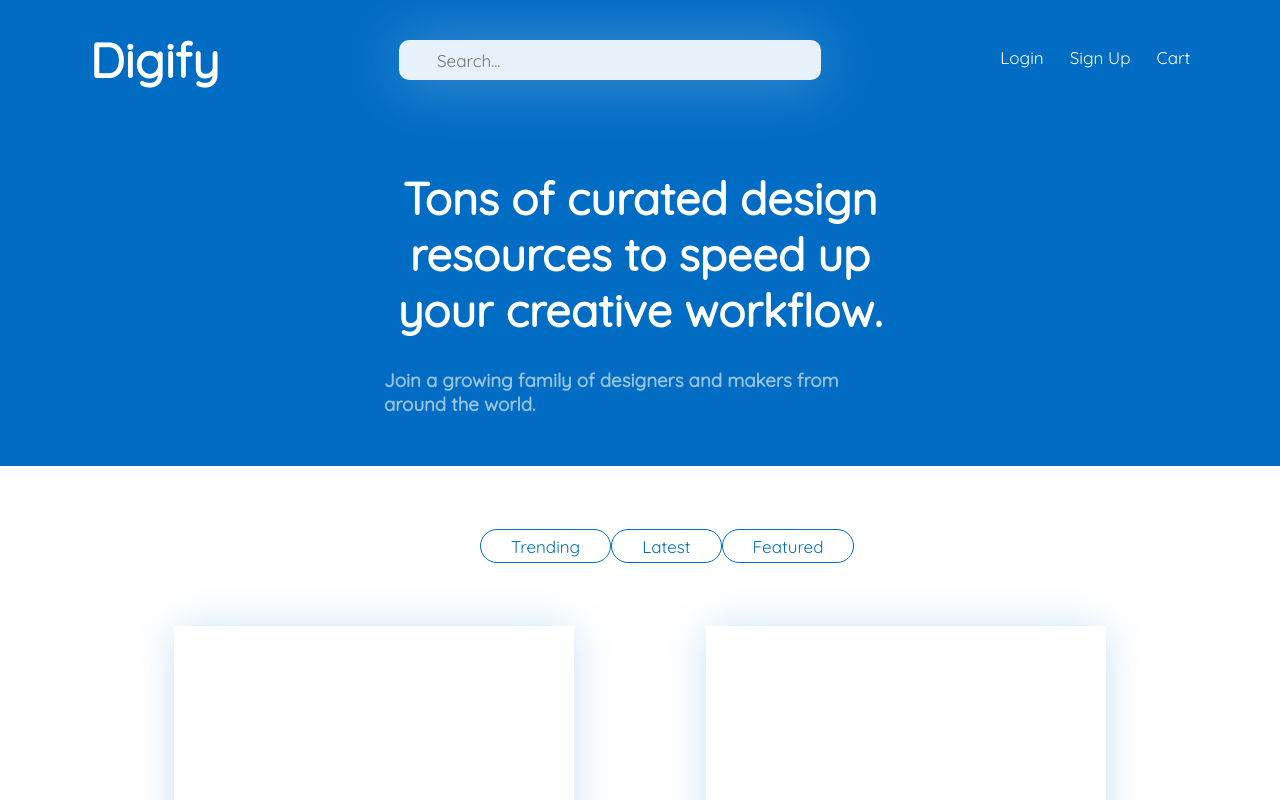
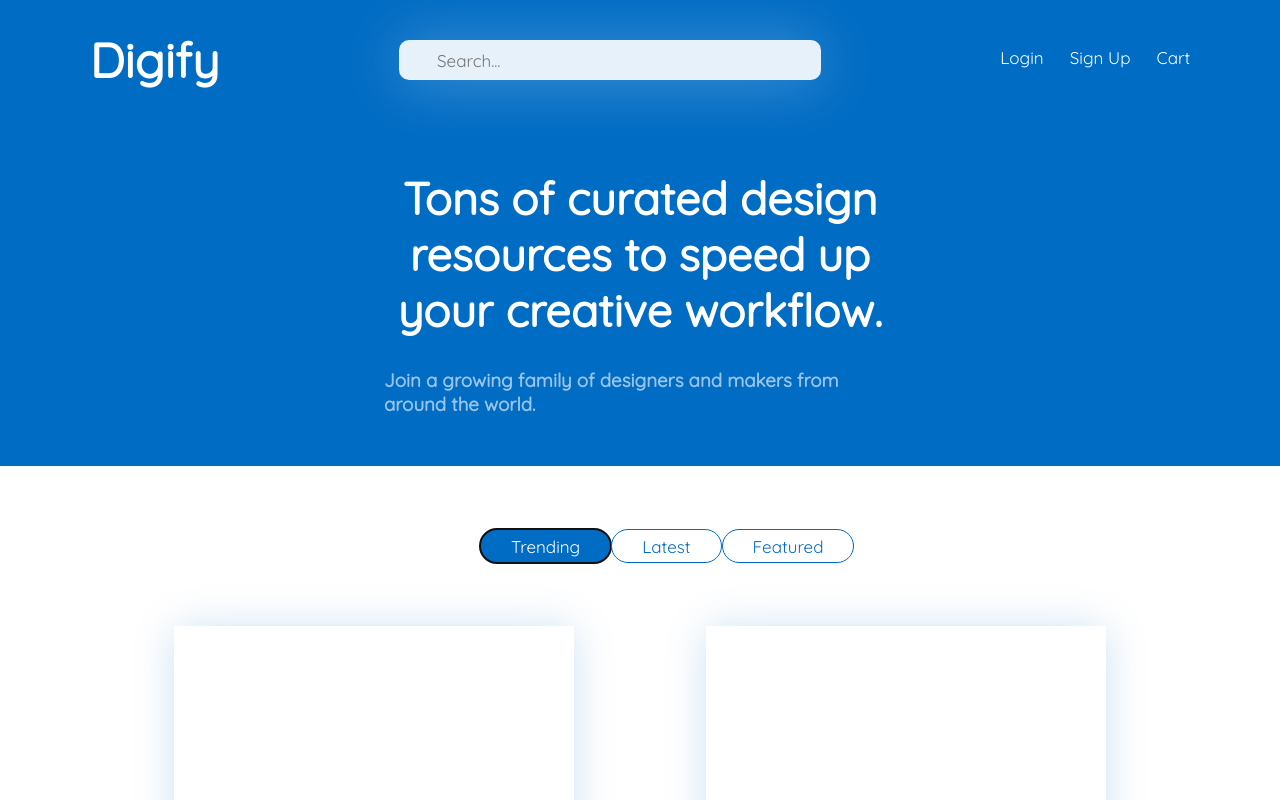
Before and after one commit to MohamedSaberChkiri/vue-digital-products-store, a Vue app: page /trending in a window 1280 px wide. Shown: the top 800 px of the page. Built offline with nearby package versions, Linux system fonts and the light colour scheme.

Commit message:
fixed small homeVue issue

```diff
--- a/src/components/CategorieView.vue
+++ b/src/components/CategorieView.vue
@@ -1,13 +1,21 @@
 <template>
   <div class="container2">
-    <router-link to='/trending' class="ct-link">Trending</router-link>
+    <router-link to='/trending' autofocus class="ct-link">Trending</router-link>
     <router-link to='/latest' class="ct-link">Latest</router-link>
     <router-link to='/featured' class="ct-link">Featured</router-link>
 
   </div>
 </template>
 
-<script>
+<script setup>
+import {onMounted} from 'vue'
+import {useRouter} from 'vue-router'
+
+const router = useRouter()
+
+onMounted(()=>{
+    router.push('/trending')
+})
 
 
 
--- a/src/views/HomeView.vue
+++ b/src/views/HomeView.vue
@@ -4,7 +4,8 @@
     <div class="ct">
         <router-view/>
     </div>
-     <FooterView/>
+    <div class="div"><FooterView/></div>
+
 </template>
 
 <script setup>
@@ -12,3 +13,11 @@ import HomeTop from '../components/HomeTop.vue'
 import ItemsView from '../components/ItemsView.vue'
 import FooterView from '../components/FooterView.vue'
 </script>
+
+<style scoped>
+.div{
+
+    width: 100%;
+
+}
+</style>
```
